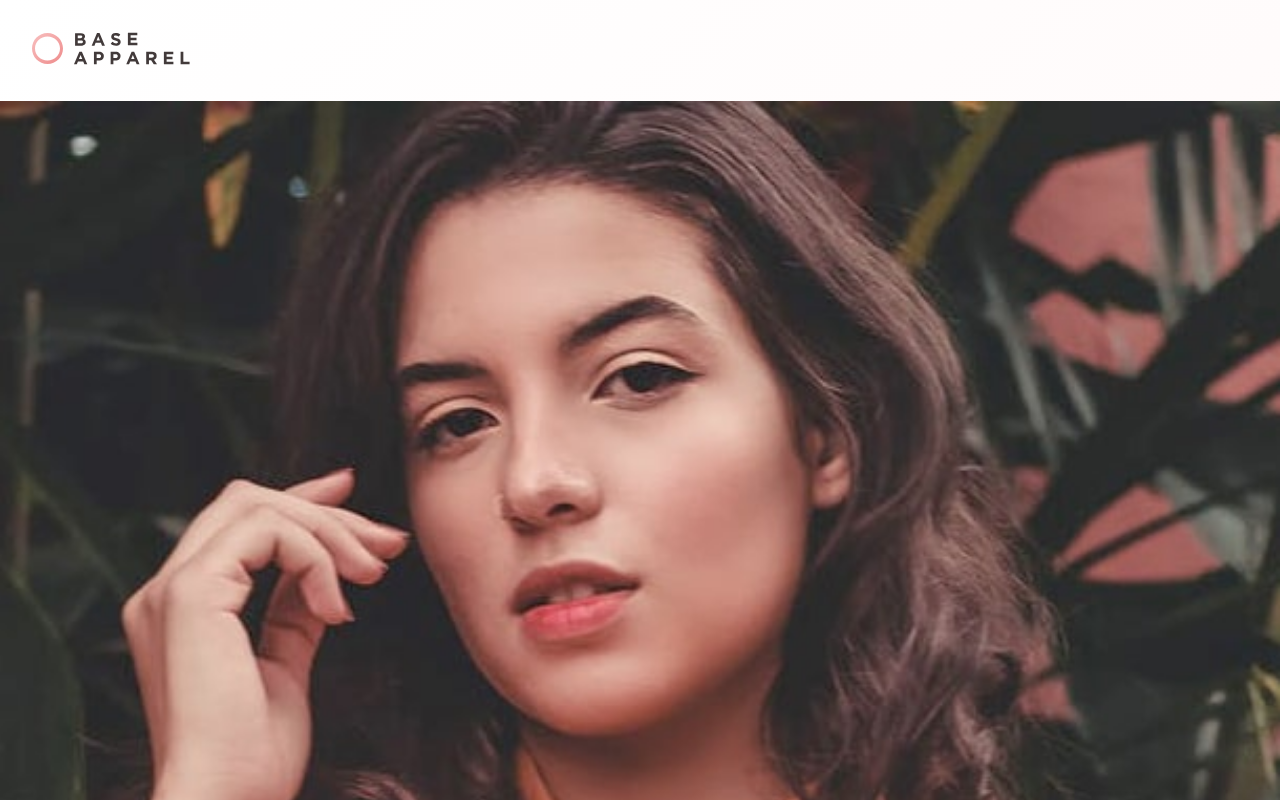
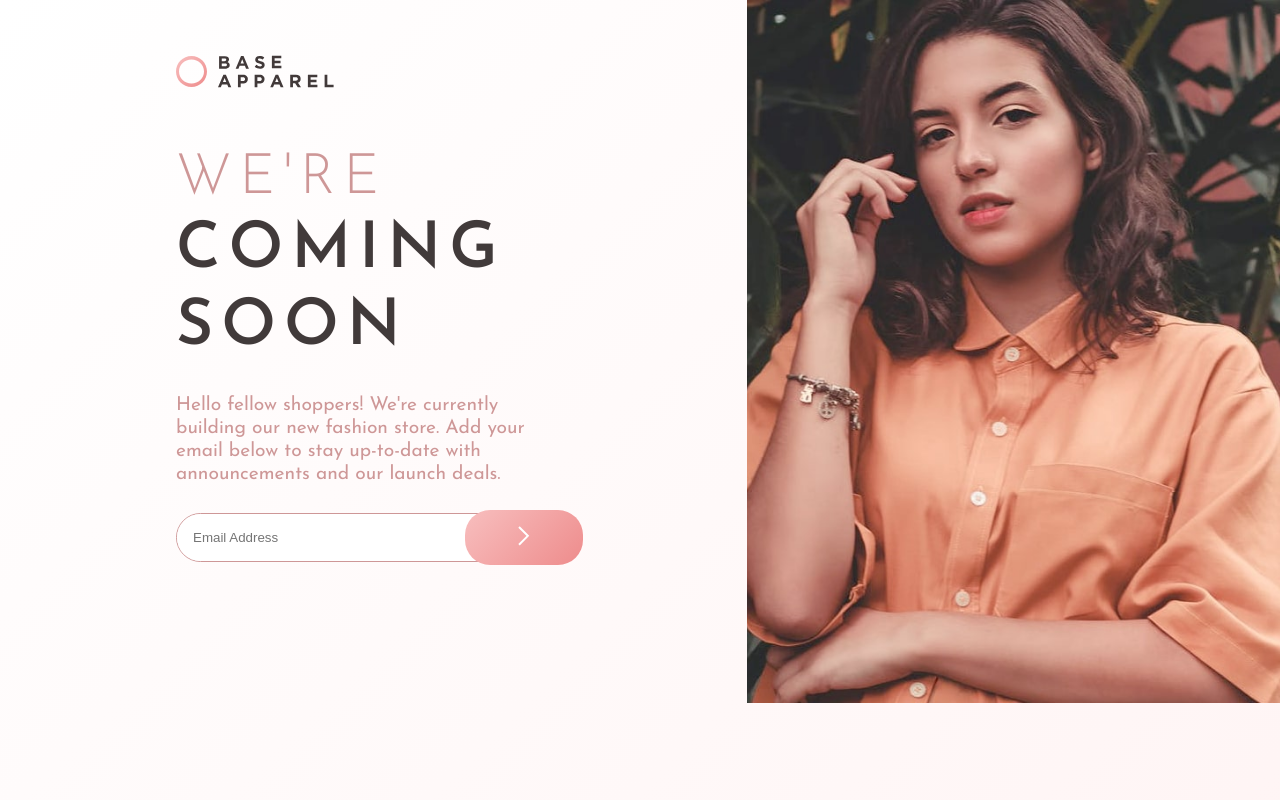
Before and after one commit to BoxyPipesnake/base-apparel, a plain HTML site: page index.html in a window 1280 px wide. Shown: the top 800 px of the page. Drawn offline with Linux system fonts and the light colour scheme.

Commit message:
finish desktop version

```diff
--- a/styles.css
+++ b/styles.css
@@ -26,7 +26,6 @@ body {
     background: linear-gradient(135deg, hsl(0, 0%, 100%), hsl(0, 100%, 98%));
     font-family: var(--ff);
     min-height: 100vh;
-    overflow-x: hidden;
 }
 
 h1 {
@@ -46,10 +45,10 @@ button {
     cursor: pointer;
 }
 
-
 .principal-image {
     min-width: 100%;
     max-width: 100%;
+    object-fit: cover;
 }
 
 .header, .container {
@@ -110,3 +109,48 @@ button {
 .submit:hover {
     background: linear-gradient(135deg, hsl(0, 0%, 100%), var(--desaturated-red));
 }
+
+@media (min-width: 768px){
+    .wrapper {
+        display: grid;
+        grid-template-columns: 0.7fr 0.5fr;
+    }
+
+    .img-container {
+        grid-row: 1 / 3;
+        grid-column: 2 / 3;
+    }
+
+    .principal-image {
+        height: 100%;
+    }
+
+    .header, .container {
+        margin-top: 0;
+        margin-bottom: 0;
+        padding-left: 9rem;
+        padding-right: 9rem;
+    }
+
+    .header {
+        align-self: center;
+    }
+
+    .container {
+        text-align: left;
+        gap: 1.7rem;
+    }
+
+    h1 {
+        font-size: 4rem;
+    }
+
+    .red {
+        font-size: 3.5rem;
+    }
+
+    .p-main {
+        font-size: 1.2rem;
+    }
+
+}
```
